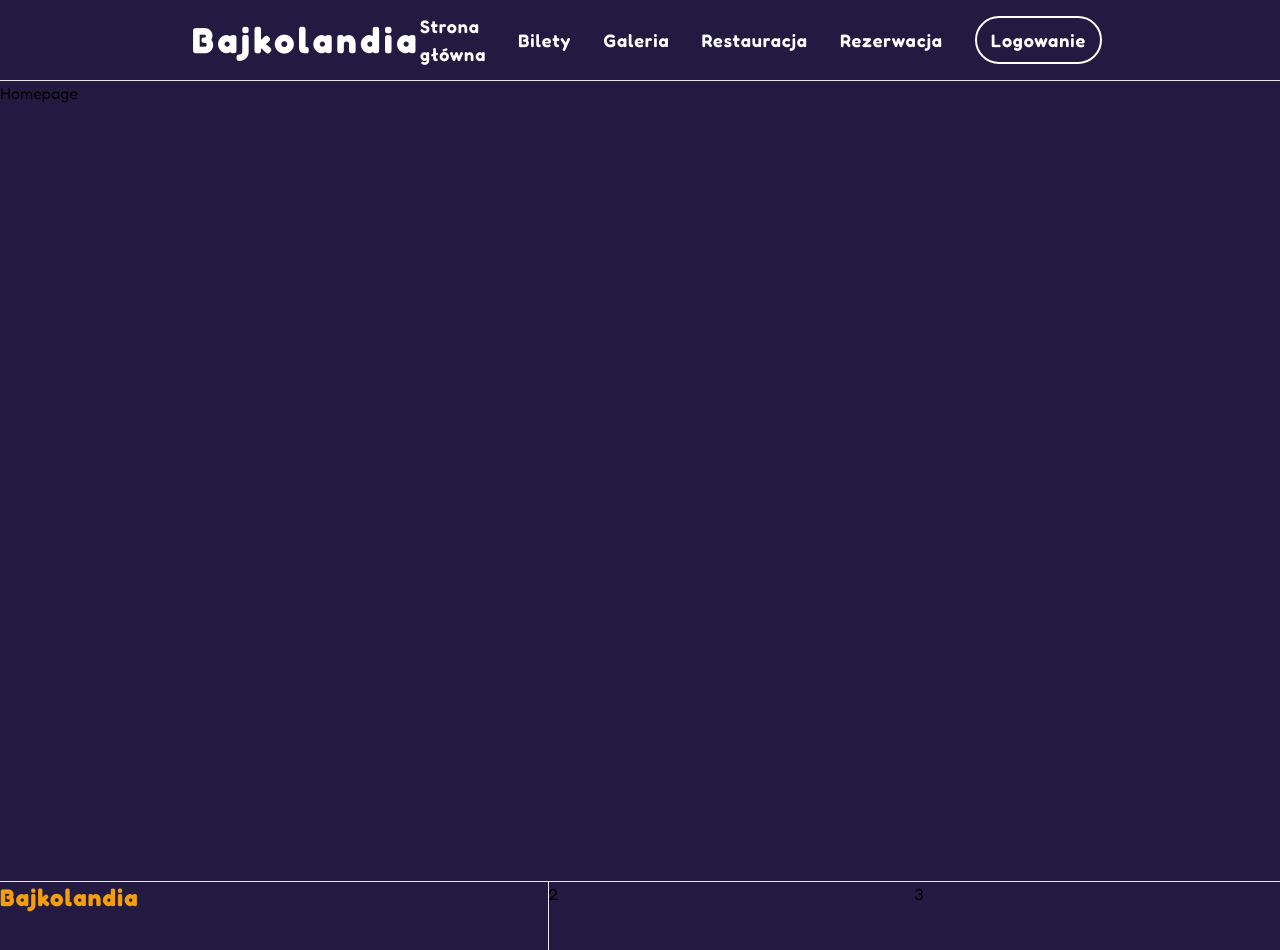
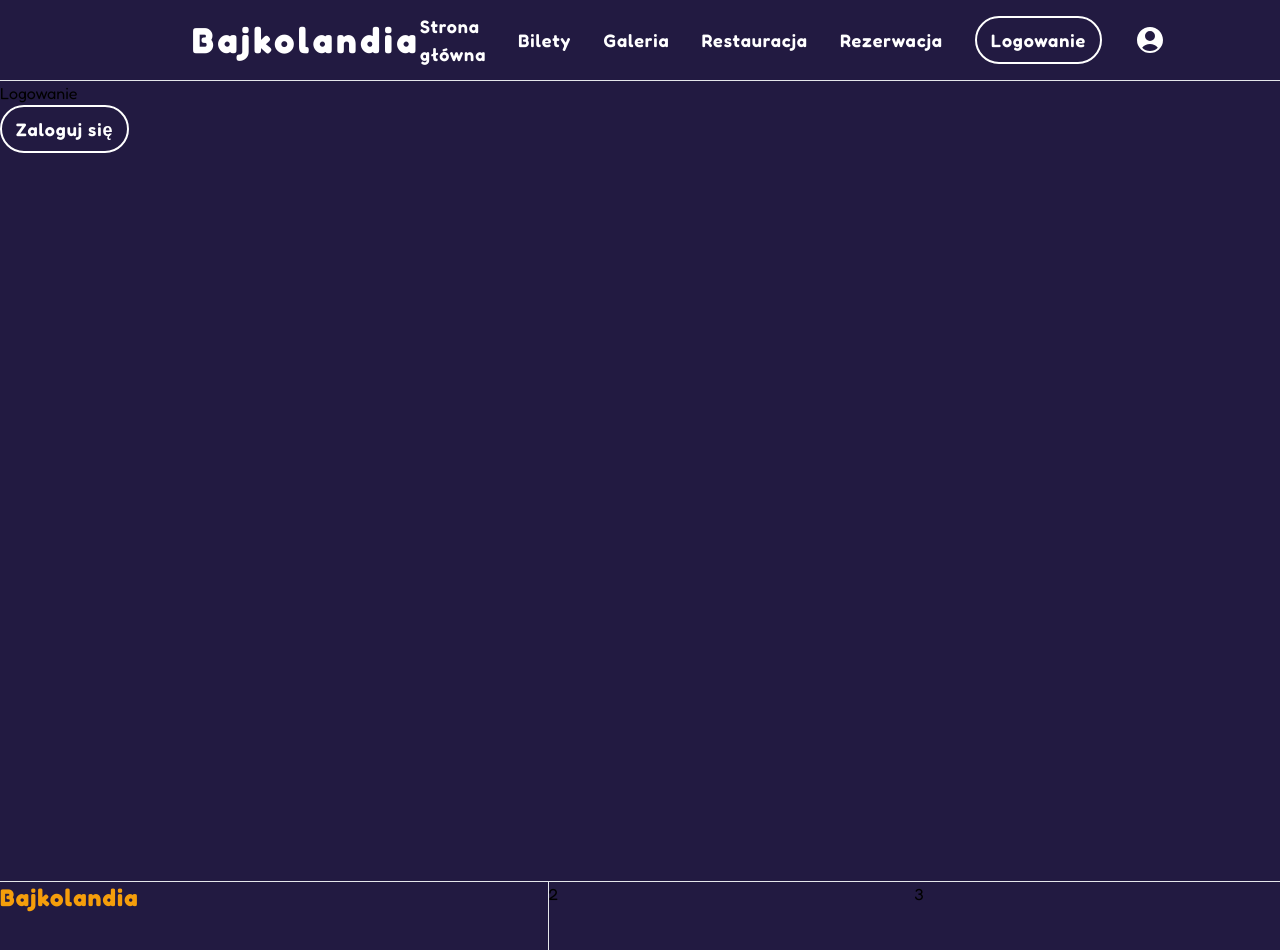
Before and after one commit to kwawrzynczak/ui-design, a React (Vite) app: page /logowanie in a window 1280 px wide. Shown: the top 950 px of the page. Built offline with nearby package versions, Linux system fonts and the light colour scheme.

Commit message:
Change templates to layouts

```diff
--- a/src/App.jsx
+++ b/src/App.jsx
@@ -1,4 +1,3 @@
-import MainTemplate from './templates/MainTemplate';
 import { BrowserRouter, Route, Routes } from 'react-router-dom';
 import Homepage from './pages/Homepage';
 import Account from './pages/Account';
@@ -10,11 +9,12 @@ import Reservation from './pages/Reservation';
 import Restaurant from './pages/Restaurant';
 import Tickets from './pages/Tickets';
 import NotFound from './pages/NotFound';
+import Layout from './layouts/layout';
 
 function App() {
   return (
     <BrowserRouter>
-      <MainTemplate>
+      <Layout>
         <Routes>
           <Route path="/" element={<Homepage />} />
           <Route path="/konto" element={<Account />} />
@@ -27,7 +27,7 @@ function App() {
           <Route path="/bilety" element={<Tickets />} />
           <Route path="*" element={<NotFound />} />
         </Routes>
-      </MainTemplate>
+      </Layout>
     </BrowserRouter>
   );
 }
--- a/src/components/AccountButton.jsx
+++ /dev/null
@@ -1,13 +0,0 @@
-import { UserCircleIcon } from '@heroicons/react/24/solid';
-import { useState } from 'react';
-
-const AccountButton = () => {
-  const [optionsShown, setOptionsShown] = useState(false);
-  return (
-    <button onClick={() => setOptionsShown((prev) => !prev)} className="hidden lg:block">
-      <UserCircleIcon className="h-8 w-8 self-end text-white" />
-    </button>
-  );
-};
-
-export default AccountButton;
--- /dev/null
+++ b/src/components/AccountOptions.jsx
@@ -0,0 +1,25 @@
+import { UserCircleIcon } from '@heroicons/react/24/solid';
+import { useState } from 'react';
+import { NavLink } from 'react-router-dom';
+
+const AccountOptions = () => {
+  const [optionsShown, setOptionsShown] = useState(false);
+  return (
+    <>
+      <button onClick={() => setOptionsShown((prev) => !prev)} className="hidden lg:block">
+        <UserCircleIcon className="h-8 w-8 self-end text-white" />
+      </button>
+      <NavLink to="/konto" className="lg:hidden">
+        Zarządzaj kontem
+      </NavLink>
+      <NavLink to="/historia" className="lg:hidden">
+        Historia rezerwacji
+      </NavLink>
+      <button className="mt-2 rounded-full border-2 border-white px-3.5 py-2 text-center lg:mt-0 lg:hidden">
+        Wyloguj się
+      </button>
+    </>
+  );
+};
+
+export default AccountOptions;
--- a/src/components/Navbar.jsx
+++ b/src/components/Navbar.jsx
@@ -2,6 +2,7 @@ import '../styles/Burger.css';
 import { twMerge } from 'tailwind-merge';
 import { useState } from 'react';
 import { NavLink, Link } from 'react-router-dom';
+import AccountOptions from './AccountOptions';
 
 const tabs = [
   { name: 'Strona główna', path: '/' },
@@ -31,26 +32,15 @@ const Navbar = () => {
               {name}
             </NavLink>
           ))}
-
+          {/* Niezalogowany */}
           <NavLink
             to="/logowanie"
             className="mt-2 rounded-full border-2 border-white px-3.5 py-2 text-center lg:mt-0"
           >
             Logowanie
           </NavLink>
-
-          <NavLink to="/konto" className="lg:hidden">
-            Zarządzaj kontem
-          </NavLink>
-          <NavLink to="/historia" className="lg:hidden">
-            Historia rezerwacji
-          </NavLink>
-          <NavLink
-            to="/"
-            className="mt-2 rounded-full border-2 border-white px-3.5 py-2 text-center lg:mt-0 lg:hidden"
-          >
-            Wyloguj się
-          </NavLink>
+          {/* Zalogowany */}
+          <AccountOptions />
         </nav>
         <label className="burger lg:hidden" htmlFor="burger">
           <input
--- a/src/templates/MainTemplate.jsx
+++ b/src/layouts/layout.jsx
@@ -1,7 +1,7 @@
 import Footer from '../components/Footer';
 import Navbar from '../components/Navbar';
 
-const MainTemplate = ({ children }) => {
+const Layout = ({ children }) => {
   return (
     <div className="min-h-screen w-full">
       <Navbar />
@@ -11,4 +11,4 @@ const MainTemplate = ({ children }) => {
   );
 };
 
-export default MainTemplate;
+export default Layout;
--- a/src/pages/Login.jsx
+++ b/src/pages/Login.jsx
@@ -1,7 +1,10 @@
 const Login = () => {
   return (
     <div>
-      <p>Homepage</p>
+      <p>Logowanie</p>
+      <button className="mt-2 rounded-full border-2 border-white px-3.5 py-2 text-center text-lg font-semibold tracking-wider text-white lg:mt-0">
+        Zaloguj się
+      </button>
     </div>
   );
 };
```
